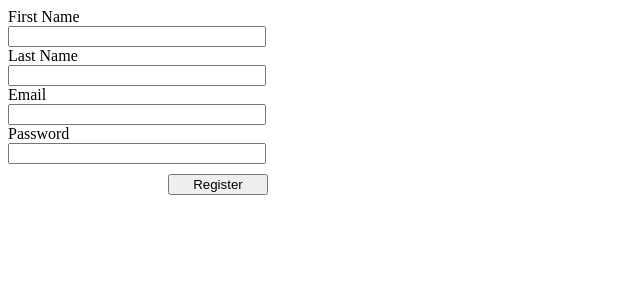
After one commit to mustafa-digital/members_only, a Node server app: page /register in a window 1280 px wide. The commit adds this page. Shown: the top 300 px of the page, without its empty margins (0-640 px from the left). Run offline with Node 20, Linux system fonts and the light colour scheme; some libraries are stand-ins or nearby versions.

Commit message:
Add Register Page To do: validate user inputs, then do authentication

```diff
--- a/app.js
+++ b/app.js
@@ -24,6 +24,9 @@ const app = express();
 
 app.use(express.json());
 app.use(express.urlencoded({ extended: true }));
+
+// set static assets folder
+app.use(express.static(__dirname + "/public"));
 
 /**
  * -------------- SESSION SETUP ----------------
@@ -112,7 +115,9 @@ app.set("view engine", "ejs");
  * -------------- ROUTES ----------------
  */
 const indexRouter = require("./routes/indexRouter");
+const registerRouter = require("./routes/registerRouter");
 app.use("/", indexRouter);
+app.use("/register", registerRouter);
 
 /**
  * -------------- SERVER ----------------
--- /dev/null
+++ b/controllers/registerController.js
@@ -0,0 +1,14 @@
+/**
+ * -------------- registerController ----------------
+ */
+
+const registerController = {
+  get: async (req, res) => {
+    res.render("register", {
+      title: "Registration Page",
+    });
+  },
+  post: async (req, res) => {},
+};
+
+module.exports = registerController;
--- a/package.json
+++ b/package.json
@@ -21,6 +21,8 @@
     "pg": "^8.12.0"
   },
   "devDependencies": {
+    "eslint": "^8.57.0",
+    "prettier": "^3.3.3",
     "prettier-eslint": "^16.3.0"
   }
 }
--- /dev/null
+++ b/public/css/style.css
@@ -0,0 +1,17 @@
+/* style.css */
+
+form {
+  display: flex;
+  flex-direction: column;
+}
+
+input {
+  max-width: 250px;
+}
+
+button {
+  max-width: 100px;
+  margin-top: 10px;
+  position: relative;
+  left: 160px;
+}
--- a/views/partials/head.ejs
+++ b/views/partials/head.ejs
@@ -6,6 +6,7 @@
   <meta http-equiv="X-UA-Compatible" content="IE=edge">
   <meta name="viewport" content="width=device-width, initial-scale=1.0">
 
+  <link href="/css/style.css" rel="stylesheet" type="text/css">
   <title>
     <%= typeof title !='undefined' ? title : 'Page Title' %>
   </title>
--- /dev/null
+++ b/views/register.ejs
@@ -0,0 +1,17 @@
+<!-- register.ejs -->
+
+<%- include("partials/head") %>
+<body>
+  <form action="/register" method="post">
+    <label for="fname">First Name</label>
+    <input type="text" name="fname" required>
+    <label for="lname">Last Name</label>
+    <input type="text" name="lname" required>
+    <label for="email">Email</label>
+    <input type="email" name="username" required>
+    <label for="password">Password</label>
+    <input type="password" name="password" required>
+    <button type="submit">Register</button>
+  </form>
+</body>
+<%- include("partials/footer") %>
```
Also changed, not shown: routes/registerRouter.js (added, +17 -0 lines), 1 other file.
